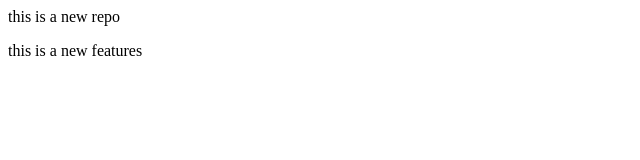
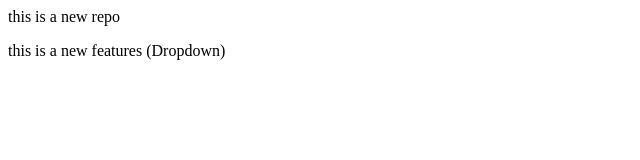
Before and after one commit to satyam2304/localrepo, a plain HTML site: page index.html in a window 1280 px wide. Shown: the full height of the page, 0-640 px from the left. Drawn offline with Linux system fonts and the light colour scheme.

Commit message:
Add Dropdown

```diff
--- a/index.html
+++ b/index.html
@@ -1,2 +1,2 @@
 <p>this is a new repo</p>
-<p>this is a new features</p>
+<p>this is a new features (Dropdown)</p>
```
